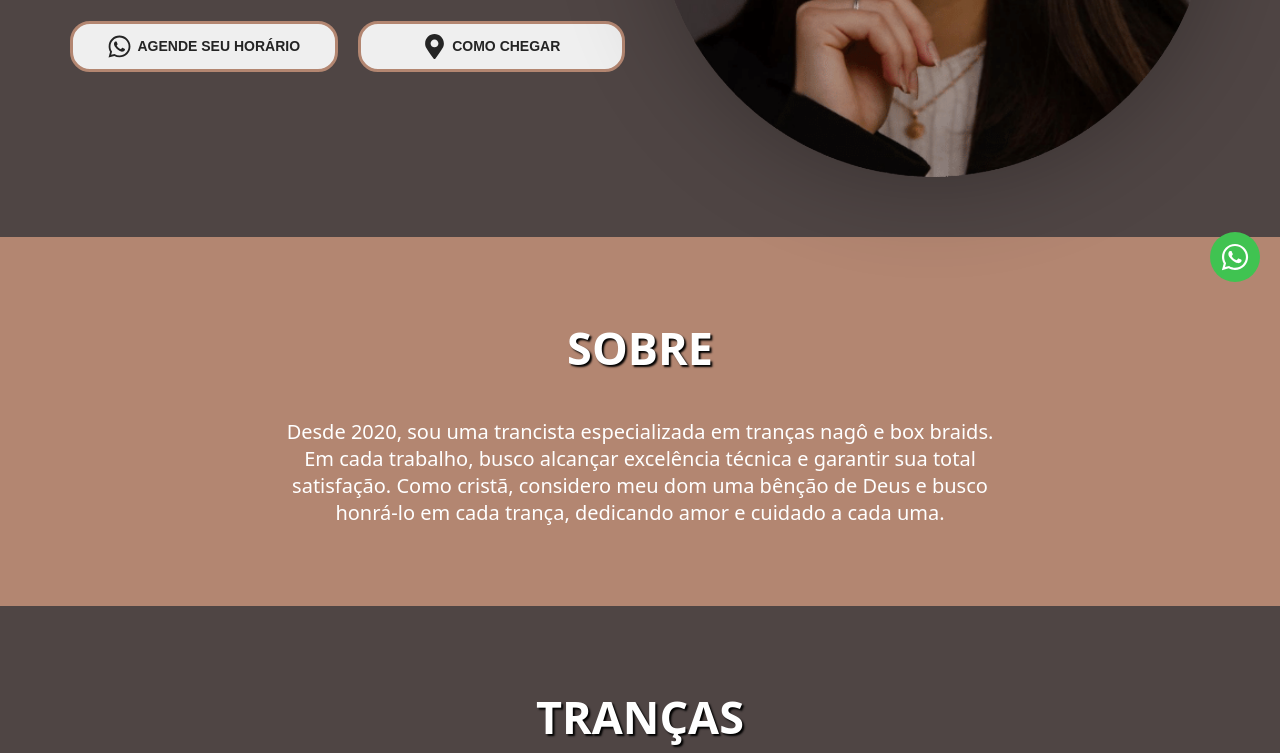
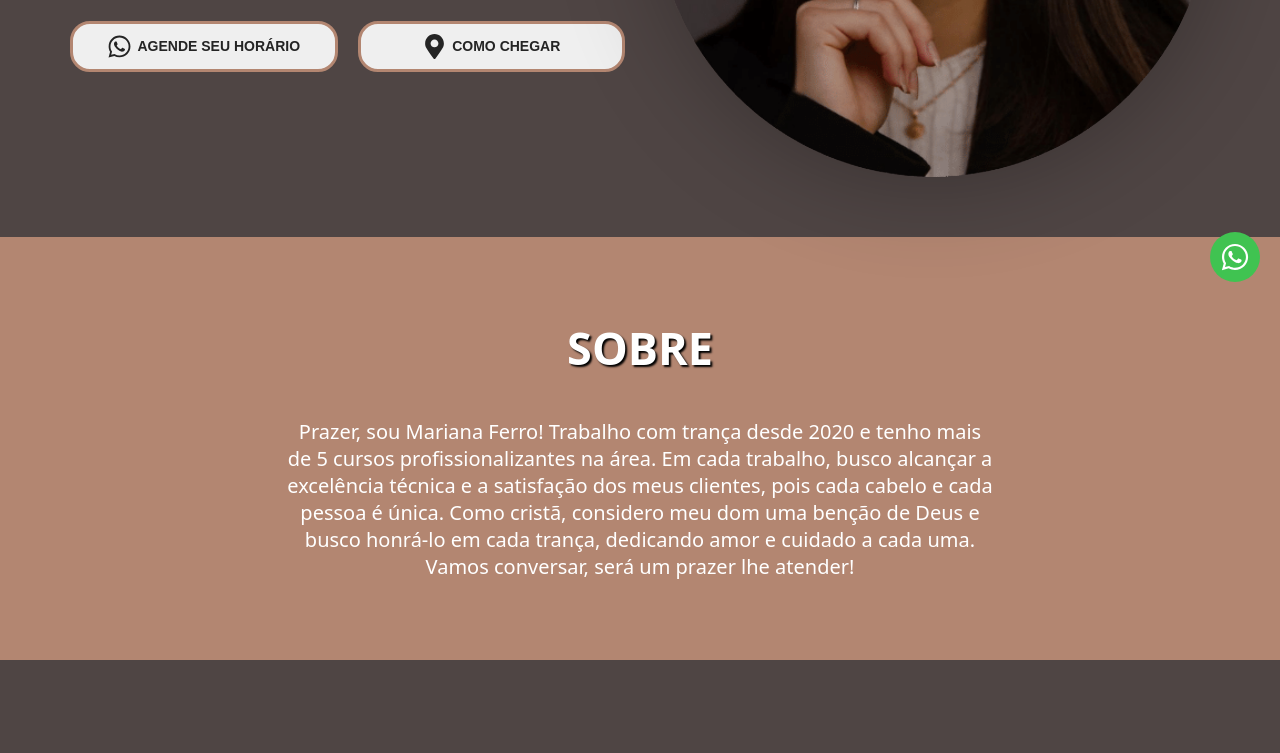
Before and after one commit to Ronald785/trancista-mariana, a Next.js app: page / in a window 1280 px wide. Shown: the part 498-1251 px from the top of the page. Built offline with nearby package versions, Linux system fonts and the light colour scheme.

Commit message:
Update About

```diff
--- a/src/components/About/index.tsx
+++ b/src/components/About/index.tsx
@@ -10,10 +10,11 @@ export const About = () => {
                         <TitleSection>Sobre</TitleSection>
 
                         <p>
-                            Desde 2020, sou uma trancista especializada em tranças nagô e box braids. Em cada trabalho,
-                            busco alcançar excelência técnica e garantir sua total satisfação. Como cristã, considero
-                            meu dom uma bênção de Deus e busco honrá-lo em cada trança, dedicando amor e cuidado a cada
-                            uma.
+                            Prazer, sou Mariana Ferro! Trabalho com trança desde 2020 e tenho mais de 5 cursos
+                            profissionalizantes na área. Em cada trabalho, busco alcançar a excelência técnica e a
+                            satisfação dos meus clientes, pois cada cabelo e cada pessoa é única. Como cristã, considero
+                            meu dom uma benção de Deus e busco honrá-lo em cada trança, dedicando amor e cuidado a cada
+                            uma. Vamos conversar, será um prazer lhe atender!
                         </p>
                     </Intro>
                 </Grid>
```
